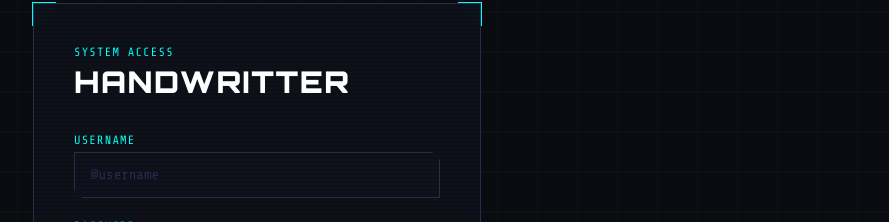
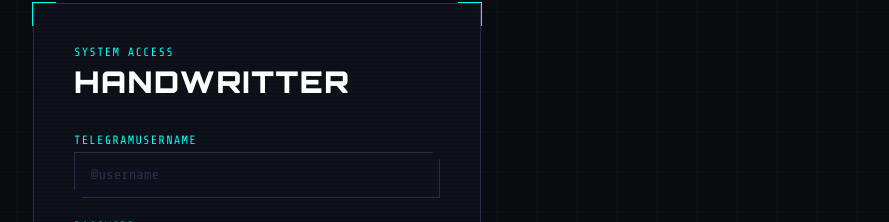
Before and after one commit to mashta-lilia/handwriter, a React (Vite) app in the folder frontend/: page /login in a window 1280 px wide. Shown: the part 149-371 px from the top of the page, without its empty margins (383-1272 px from the left). Built offline with nearby package versions, Linux system fonts and the light colour scheme.

Commit message:
rename user

```diff
--- a/frontend/src/pages/LoginPage.tsx
+++ b/frontend/src/pages/LoginPage.tsx
@@ -43,7 +43,7 @@ return (
 </div>
 <div className="flex flex-col gap-5">
 <Input
-label="Username"
+label="TelegramUsername"
 placeholder="@username"
 value={form.tg_username}
 onChange={(e) => setForm({ ...form, tg_username: e.target.value })}
```
